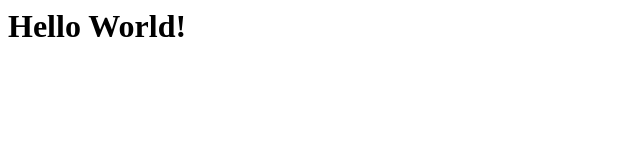
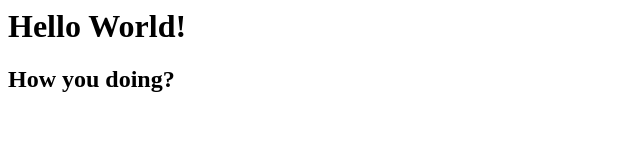
Before and after one commit to k12re/workflow2, a plain HTML site: page index.html in a window 1280 px wide. Shown: the whole page, without its empty margins (0-640 px from the left). Drawn offline with Linux system fonts and the light colour scheme.

Commit message:
Update index.html

```diff
--- a/index.html
+++ b/index.html
@@ -4,5 +4,6 @@
 </head>
 <body>
   <h1>Hello World!</h1>
+  <h2>How you doing?</h2>
 </body>
 </html>
```
